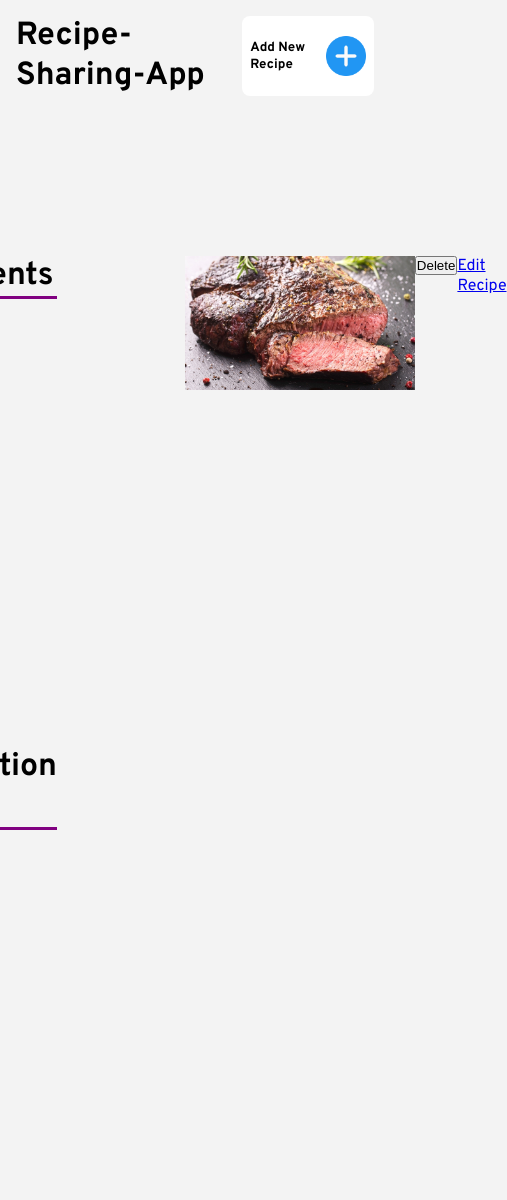
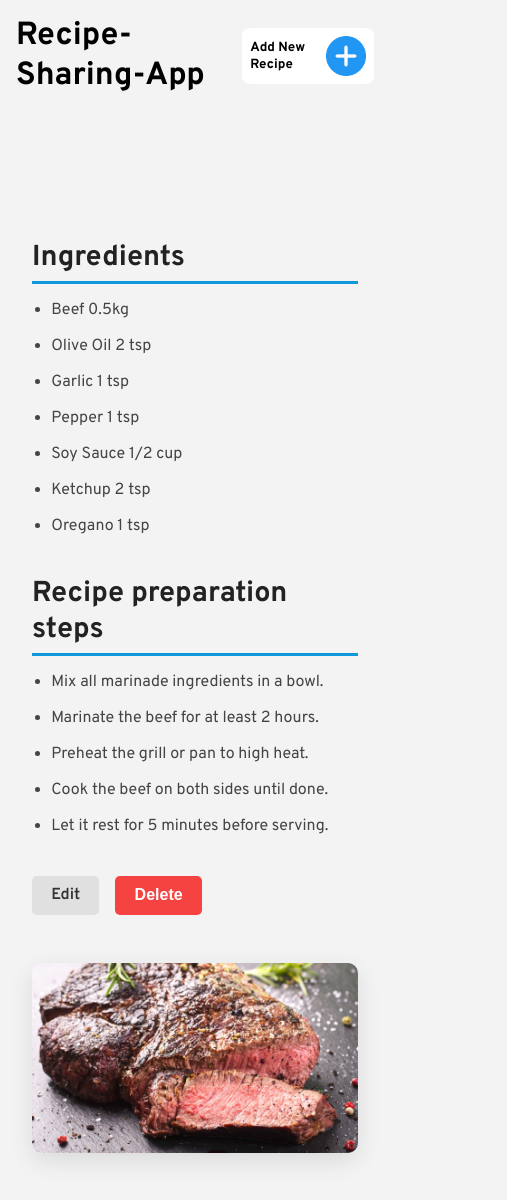
Before and after one commit to TornikeALT/Recipe-Sharing-Application, an Angular app: page /recipe-details/1 in a window 390 px wide. Shown: the top 1200 px of the page, 507 px wide, since content can reach past the window. Built offline with nearby package versions, Linux system fonts and the light colour scheme; data requests are answered from the project's data file.

Commit message:
update details component
refactor html, added styles with responsive

```diff
--- a/src/app/app.component.css
+++ b/src/app/app.component.css
@@ -23,4 +23,5 @@ header {
   display: flex;
   justify-content: space-between;
   padding: 1rem;
+  align-items: center;
 }
--- a/src/components/details/details.component.css
+++ b/src/components/details/details.component.css
@@ -1,35 +1,110 @@
 .details {
+  padding: 2rem;
+  margin-top: 6rem;
+}
+
+.details_content {
   display: flex;
+  flex-wrap: wrap;
+  gap: 3rem;
   justify-content: center;
   align-items: flex-start;
-  padding: 1rem;
-  margin-top: 8rem;
 }
-.ingredients {
-  margin-right: 4rem;
-  padding-top: 1rem;
+
+.text_section {
+  flex: 1 1 400px;
+  max-width: 600px;
+}
+
+.image-section {
+  flex: 1 1 400px;
+  max-width: 600px;
+}
+
+.image_section img {
+  width: 100%;
+  border-radius: 10px;
+  box-shadow: 0 8px 25px rgba(0, 0, 0, 0.1);
+}
+
+.ingredients_title,
+.instructions_title {
+  font-size: 1.8rem;
+  margin-bottom: 0.5rem;
+  border-bottom: 3px solid #0e98d9;
+  padding-bottom: 0.3rem;
+  color: #222;
+}
+
+.instructions_title {
+  margin-top: 2rem;
+}
+
+.ingredients,
+.instructions {
+  list-style-type: disc;
+  padding-left: 1.2rem;
 }
 
 .ingredients li,
 .instructions li {
-  padding: 10px;
-}
-.instructions {
-  margin-right: 4rem;
-  padding-top: 1rem;
-  list-style: n;
-}
-.instructions_title {
-  margin-top: 2rem;
+  padding: 8px 0;
+  font-size: 1rem;
+  color: #444;
 }
 
-.ingredients_title,
-.instructions_title {
-  font-size: 2rem;
-  border-bottom: 3px solid purple;
+.actions {
+  margin-top: 2rem;
+  display: flex;
+  gap: 1rem;
 }
-img {
-  padding-left: 8rem;
-  max-width: 850px;
-  width: 100%;
+
+.edit_btn,
+.delete_btn {
+  padding: 0.6rem 1.2rem;
+  border: none;
+  border-radius: 5px;
+  font-weight: 600;
+  font-size: 1rem;
+  cursor: pointer;
+  transition: background-color 0.3s;
 }
+
+.edit_btn {
+  background-color: #e0e0e0;
+  color: #333;
+  text-decoration: none;
+}
+
+.edit_btn:hover {
+  background-color: #c6c4c4;
+}
+
+.delete_btn {
+  background-color: #f44340;
+  color: white;
+}
+
+.delete_btn:hover {
+  background-color: #de464d;
+}
+
+.loading_message {
+  text-align: center;
+  margin-top: 6rem;
+  font-size: 1.2rem;
+  color: #888;
+}
+
+/* Responsive */
+@media (max-width: 768px) {
+  .details_content {
+    flex-direction: column;
+    align-items: center;
+  }
+
+  .text_section,
+  .image_section {
+    max-width: 100%;
+  }
+}
--- a/src/components/details/details.component.html
+++ b/src/components/details/details.component.html
@@ -1,22 +1,32 @@
 <div *ngIf="recipe; else loading" class="details">
-  <div>
+  <div class="details_content">
+    <div class="text_section">
       <h4 class="ingredients_title">Ingredients</h4>
       <ul class="ingredients">
         <li *ngFor="let ingredient of recipe.ingredients">
           <span>{{ ingredient.name }} {{ ingredient.amount }}</span>
         </li>
       </ul>
+
       <h4 class="instructions_title">Recipe preparation steps</h4>
       <ul class="instructions">
-      <li *ngFor="let step of recipe.instructions">
-        {{ step }}
-      </li>
+        <li *ngFor="let step of recipe.instructions">{{ step }}</li>
       </ul>
+
+      <div class="actions">
+        <a [routerLink]="['/recipe-edit', recipe.id]" class="edit_btn">Edit</a>
+        <button (click)="handleDeleteRecipe(recipe.id)" class="delete_btn">
+          Delete
+        </button>
       </div>
-  <img src="{{ recipe.thumbnail }}" alt="{{ recipe.thumbnail }}" />
-  <button (click)="handleDeleteRecipe(recipe.id)">Delete</button>
-  <a [routerLink]="['/recipe-edit', recipe.id]">Edit Recipe</a>
     </div>
+
+    <div class="image_section">
+      <img [src]="recipe.thumbnail" alt="{{ recipe.title }}" />
+    </div>
+  </div>
+</div>
+
 <ng-template #loading>
-  <p>Loading recipe...</p>
+  <p class="loading_message">Loading recipe...</p>
 </ng-template>
--- a/src/components/recipe/recipe.component.css
+++ b/src/components/recipe/recipe.component.css
@@ -24,11 +24,14 @@
 .recipe h3 {
   font-size: 1.1rem;
   margin-bottom: 0.5rem;
+  font-weight: 700;
 }
 
 .recipe p {
   font-size: 0.9rem;
   color: #555;
+  letter-spacing: 1px;
+  line-height: 2rem;
 }
 @media (max-width: 768px) {
   .recipe {
```
Lines whose indentation alone changed are shown as unchanged.
